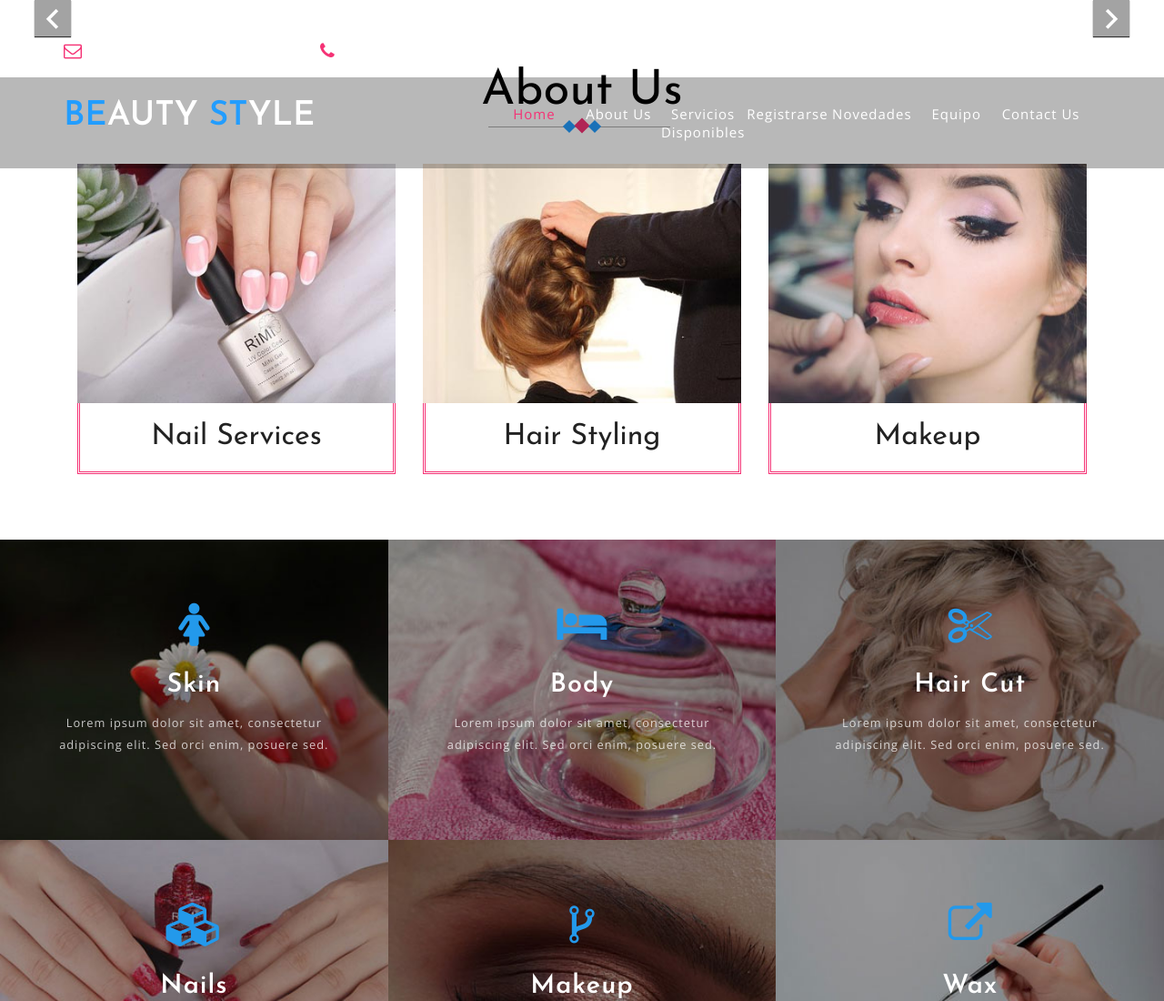
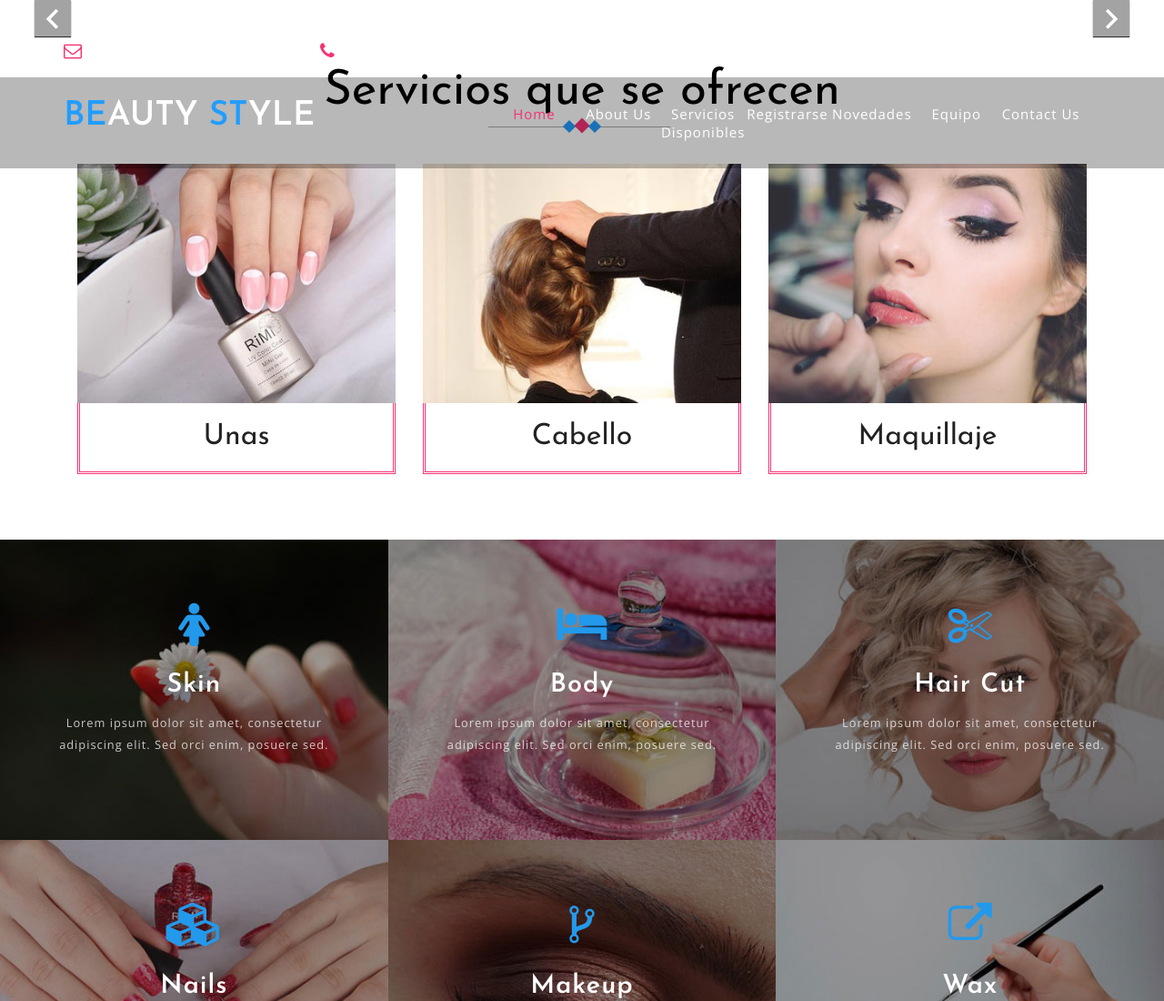
Before and after one commit to noelia31/CuidadoPersonalPlantilla, a plain HTML site: page index.html in a window 1280 px wide. Shown: the top 1100 px of the page at 91% size. Drawn offline with nearby package versions, Linux system fonts and the light colour scheme.

Commit message:
Cambios de lenguaje

```diff
--- a/index.html
+++ b/index.html
@@ -152,7 +152,7 @@ Smartphone Compatible web template, free webdesigns for Nokia, Samsung, LG, Sony
 	<!--grids -->
 	<div class="popular-wthree" id="about">
 		<div class="container">
-			<h3 class="tittle-w3l">About Us
+			<h3 class="tittle-w3l">Servicios que se ofrecen
 				<span class="heading-style">
 					<i></i>
 					<i></i>
@@ -162,19 +162,19 @@ Smartphone Compatible web template, free webdesigns for Nokia, Samsung, LG, Sony
 			<div class="col-xs-4 popular-wthree-grid">
 				<img src="images/a3.jpg" class="img-responsive" alt="" />
 				<div class="popular-wthree-text">
-					<h5>Nail Services</h5>
+					<h5>Unas</h5>
 				</div>
 			</div>
 			<div class="col-xs-4 popular-wthree-grid">
 				<img src="images/a2.jpg" class="img-responsive" alt="" />
 				<div class="popular-wthree-text">
-					<h5>Hair Styling</h5>
+					<h5>Cabello</h5>
 				</div>
 			</div>
 			<div class="col-xs-4 popular-wthree-grid">
 				<img src="images/a1.jpg" class="img-responsive" alt="" />
 				<div class="popular-wthree-text">
-					<h5>Makeup</h5>
+					<h5>Maquillaje</h5>
 				</div>
 			</div>
 			<div class="clearfix"></div>
```
